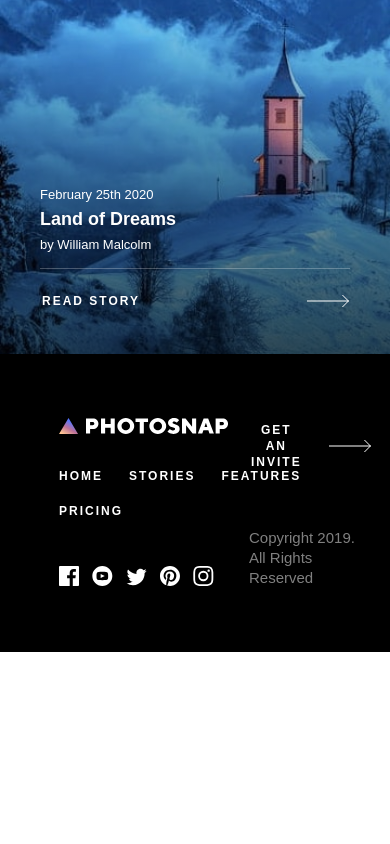
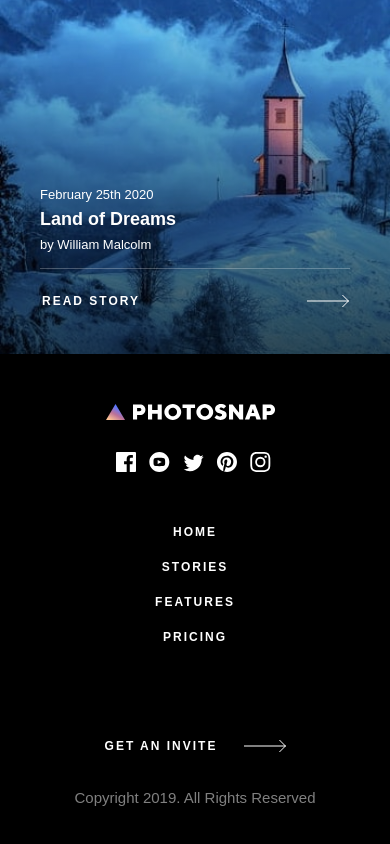
Before and after one commit to ding-09/photosnap, a React (Create React App) app: page /stories in a window 390 px wide. Shown: the part 8368-9212 px from the top of the page. Before the commit the page ends 9020 px from the top, so only its background shows below. Built offline with nearby package versions, Linux system fonts and the light colour scheme; the HTML template or start-up script is replaced by a standard one.

Commit message:
added responsive behavior to footer

```diff
--- a/src/components/Footer.js
+++ b/src/components/Footer.js
@@ -204,6 +204,40 @@ const FooterContainer = styled.div`
       }
     }
   }
+  @media (max-width: 700px) {
+    height: auto;
+    flex-direction: column;
+    align-items: center;
+    #logos {
+      padding-right: 0;
+      margin-top: 5rem;
+      .main-logo {
+        padding-bottom: 3rem;
+      }
+      .social-logos {
+        padding-left: 1rem;
+      }
+    }
+    #links {
+      position: relative;
+      text-align: center;
+      ul {
+        display: flex;
+        flex-direction: column;
+        li {
+          margin-right: 0;
+        }
+      }
+    }
+    #misc-info {
+      margin-top: 12rem;
+      margin-bottom: 5rem;
+      align-items: center;
+      button {
+        padding-bottom: 3.4rem;
+      }
+    }
+  }
 `;
 
 const SVG = styled.svg`
--- a/src/pages/Home.js
+++ b/src/pages/Home.js
@@ -6,8 +6,11 @@ import StoryCard from '../components/StoryCard';
 
 // images and icons
 import createAndShare from '../assets/home/desktop/create-and-share.jpg';
+import tabletCreateAndShare from '../assets/home/tablet/create-and-share.jpg';
 import beautifulStories from '../assets/home/desktop/beautiful-stories.jpg';
+import tabletBeautifulStories from '../assets/home/tablet/beautiful-stories.jpg';
 import designedFor from '../assets/home/desktop/designed-for-everyone.jpg';
+import tabletDesignedFor from '../assets/home/tablet/designed-for-everyone.jpg';
 import responsiveIcon from '../assets/features/desktop/responsive.svg';
 import noLimitIcon from '../assets/features/desktop/no-limit.svg';
 import embedIcon from '../assets/features/desktop/embed.svg';
@@ -15,7 +18,7 @@ import embedIcon from '../assets/features/desktop/embed.svg';
 const Home = () => {
   return (
     <main>
-      <Section height="65rem">
+      <Section height="65rem" className="create-and-share">
         <TextBox background="#000000">
           <div className="hero-border"></div>
           <div className="text-container">
@@ -29,7 +32,7 @@ const Home = () => {
           </div>
         </TextBox>
         <ImageBox url={createAndShare}>
-          <figure></figure>
+          <figure id="create"></figure>
         </ImageBox>
       </Section>
       <Section>
@@ -47,7 +50,7 @@ const Home = () => {
           </div>
         </TextBox>
         <ImageBox url={beautifulStories}>
-          <figure></figure>
+          <figure id="stories"></figure>
         </ImageBox>
       </Section>
       <Section>
@@ -63,13 +66,13 @@ const Home = () => {
           </div>
         </TextBox>
         <ImageBox url={designedFor}>
-          <figure></figure>
+          <figure id="design"></figure>
         </ImageBox>
       </Section>
       <StoryRow>
         {/* use slice up to 4 before mapping */}
         {StoryData.slice(0, 4).map((data, index) => (
-          <StoryCard data={data} key={index} onHome={true}/>
+          <StoryCard data={data} key={index} onHome={true} />
         ))}
       </StoryRow>
       <AdditionalInfo>
@@ -110,6 +113,7 @@ const Section = styled.section`
   #middle-textBox {
     order: 1;
   }
+
 `;
 
 const TextBox = styled.div`
@@ -149,6 +153,23 @@ const ImageBox = styled.div`
     background: url(${(props) => props.url && `${props.url}`}) no-repeat;
     background-size: cover;
     background-position: center;
+  }
+  @media (max-width: 768px) {
+    #create {
+      background: url(${tabletCreateAndShare}) no-repeat;
+      background-size: cover;
+      background-position: center;
+    }
+    #stories {
+      background: url(${tabletBeautifulStories}) no-repeat;
+      background-size: cover;
+      background-position: center;
+    }
+    #design {
+      background: url(${tabletDesignedFor}) no-repeat;
+      background-size: cover;
+      background-position: center;
+    }
   }
 `;
 
--- a/src/styles/GlobalStyle.js
+++ b/src/styles/GlobalStyle.js
@@ -38,6 +38,9 @@ const GlobalStyle = createGlobalStyle`
         background: #000000;
         padding: 6.4rem 3.9rem;
         height: auto;
+        @media (max-width: 700px) {
+            padding: 0;
+        }
     }
     h1, .heading {
         font-size: 4rem;
```
Also changed, not shown: 1 other file (tests, documents, lock files or other folders).
